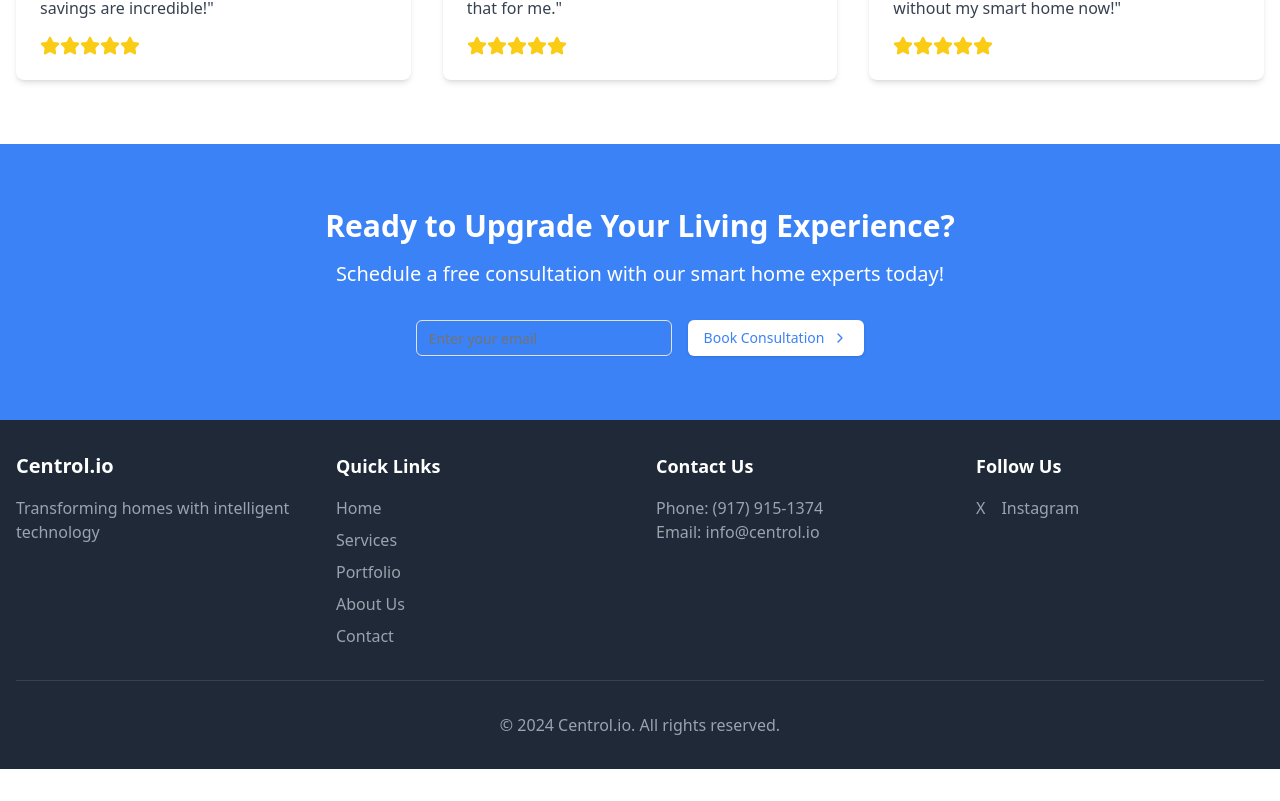
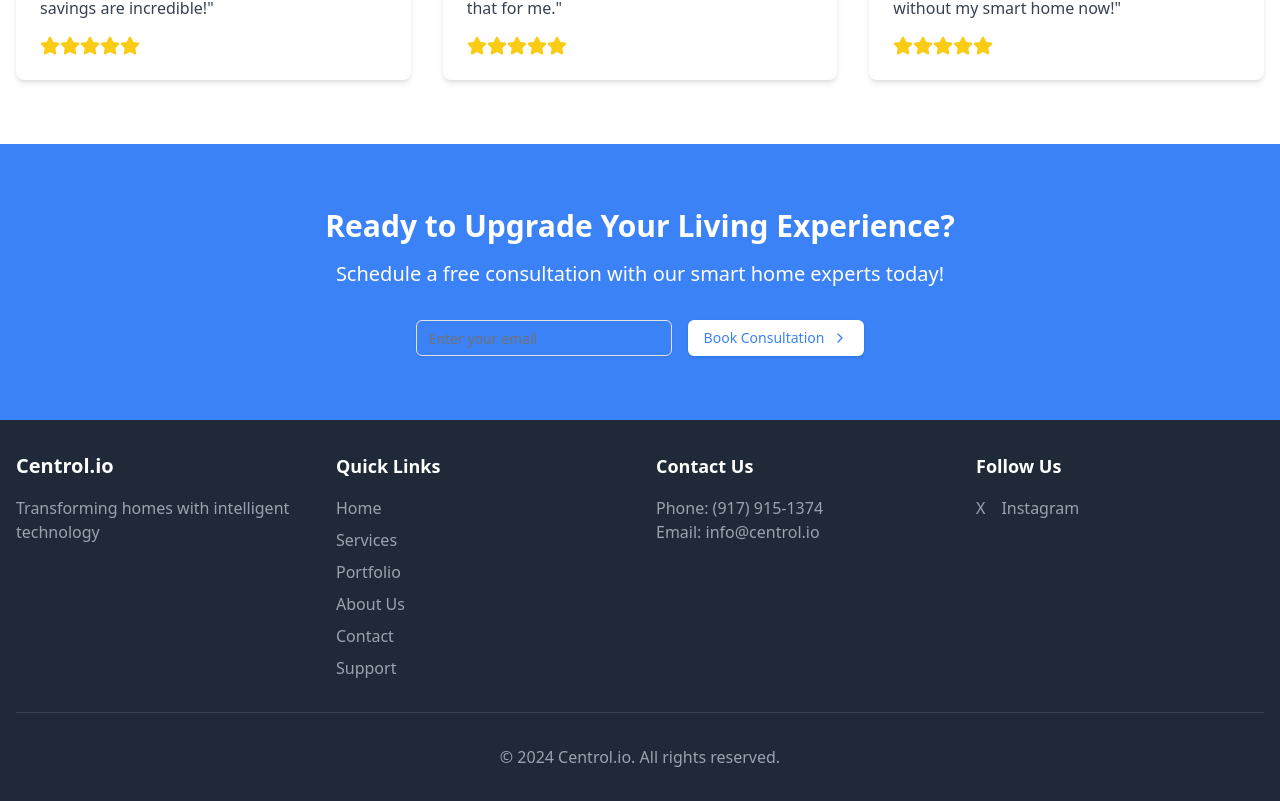
Before and after one commit to centrol-io/website, a Next.js app: page / in a window 1280 px wide. Shown: the part 1468-2269 px from the top of the page. Before the commit the page ends 2237 px from the top, so only its background shows below. Built offline with nearby package versions, Linux system fonts and the light colour scheme.

Commit message:
added Support link to footer

```diff
--- a/pages/index.tsx
+++ b/pages/index.tsx
@@ -178,6 +178,7 @@ export default function HomePage() {
                 <li><Link href="/portfolio" className="text-gray-400 hover:text-white transition-colors">Portfolio</Link></li>
                 <li><Link href="/about" className="text-gray-400 hover:text-white transition-colors">About Us</Link></li>
                 <li><Link href="/contact" className="text-gray-400 hover:text-white transition-colors">Contact</Link></li>
+                <li><Link href="/support" className="text-gray-400 hover:text-white transition-colors">Support</Link></li>
               </ul>
             </div>
             <div>
```
Also changed, not shown: 14 other files (tests, documents, lock files or other folders).
